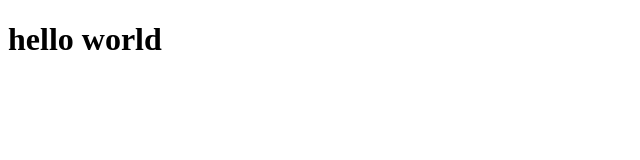
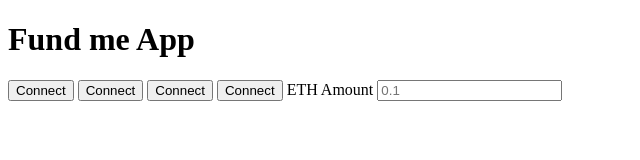
Before and after one commit to KarthickSakthi/fund-me-web3-htmlJS, a website: page index.html in a window 1280 px wide. Shown: the whole page, without its empty margins (0-640 px from the left). Drawn offline with Linux system fonts and the light colour scheme.

Commit message:
Frontend HTML changes

```diff
--- a/index.html
+++ b/index.html
@@ -2,8 +2,16 @@
 <html lang="en">
 <head>
     <title>Fund me app</title>
+    <script src="./index.js" type="text/javascript"></script>
 </head>
 <body>
-    <h1>hello world</h1>
+    <h1>Fund me App</h1>
+   <button id="connectButton" >Connect</button>
+   <button id="fundButton" >Connect</button>
+   <button id="balanceButton" >Connect</button>
+   <button id="withdrawButton" >Connect</button>
+   <label for="fund">ETH Amount</label>
+   <input id="ethAmount" placeholder="0.1"/>
+
 </body>
 </html>
```
